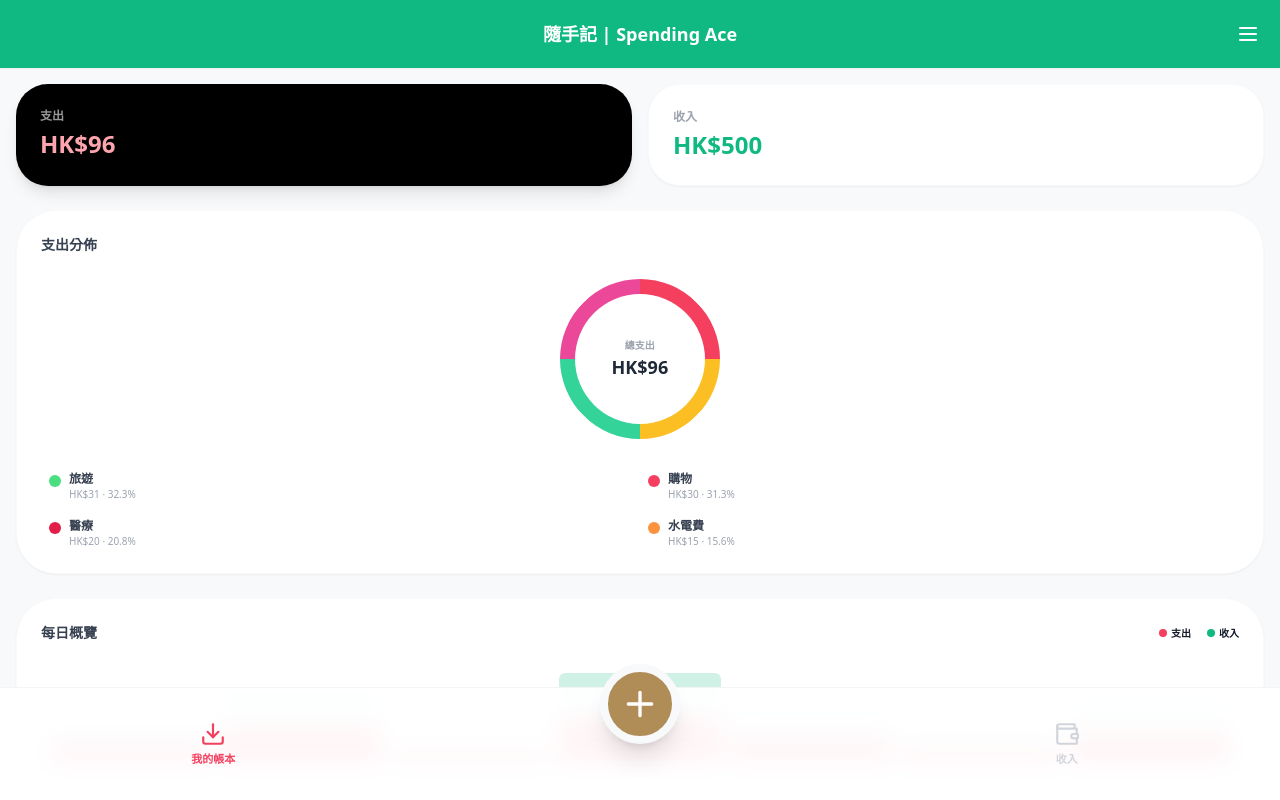
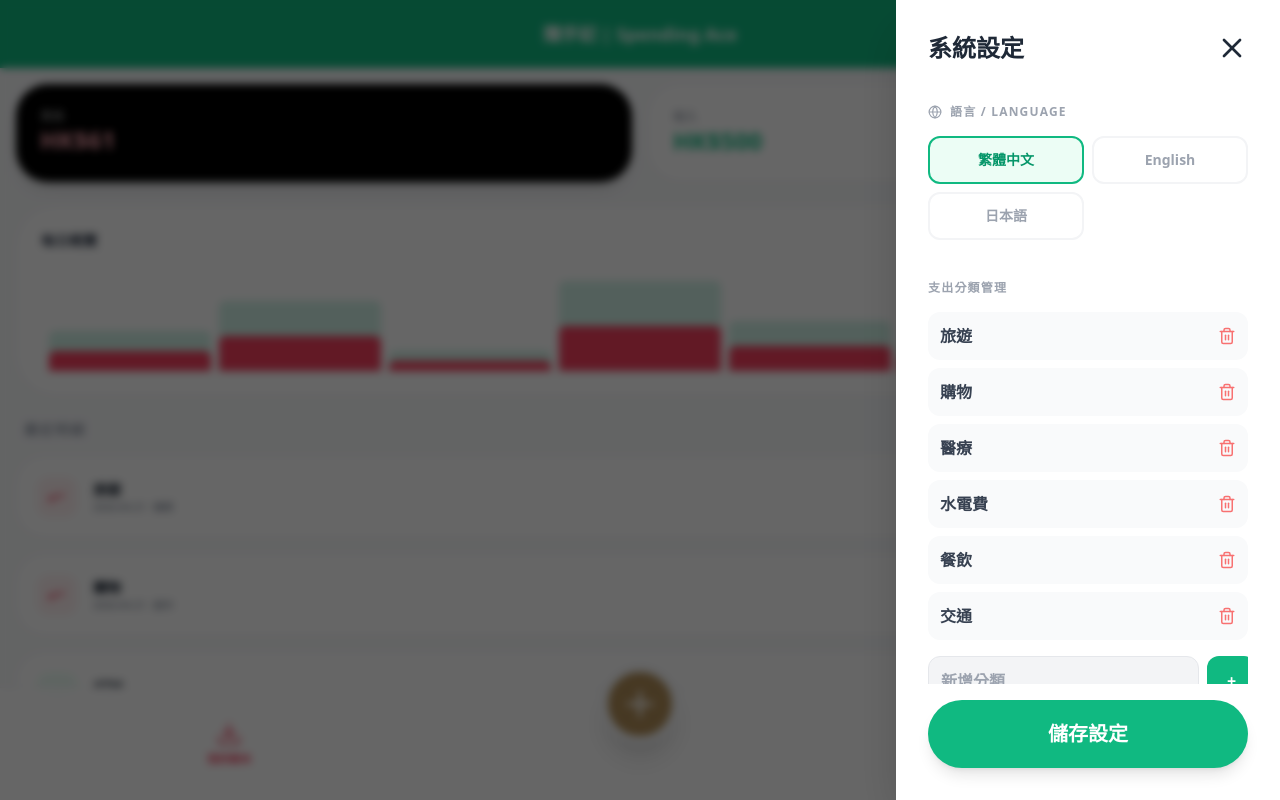
Before and after one commit to nattoisemobileai-max/mymoney, a React (Create React App) app: page / in a window 1280 px wide. Both pictures are taken after a click on the button 1240 px from the left and 34 px from the top of the page. Shown: the top 800 px of the page. Built offline with nearby package versions, Linux system fonts and the light colour scheme.

Commit message:
Update App.js

```diff
--- a/src/App.js
+++ b/src/App.js
@@ -1,27 +1,27 @@
 import React, { useState } from 'react';
 import {
   Download, Wallet, Plus, X, ChevronLeft, ChevronRight, Menu,
-  Settings, Delete, Mic, Camera, Calendar, Trash2, TrendingUp
+  Settings, Delete, Mic, Camera, Calendar, Trash2, TrendingUp, Globe
 } from 'lucide-react';
 
 const App = () => {
   const [activeTab, setActiveTab] = useState('home');
   const [showInputPage, setShowInputPage] = useState(false);
-  const [inputType, setInputType] = useState('expense');
+  const [inputType, setInputType] = useState('expense'); // expense 或 income
   const [showSettingsModal, setShowSettingsModal] = useState(false);
   const [showCalc, setShowCalc] = useState(false);
 
-  // 核心數據：包含類型、金額、類別、日期、備註
+  // 核心數據
   const [records, setRecords] = useState([
-    { type: 'expense', amount: 31, category: '旅遊', id: 1, color: '#4ADE80', date: '2026-04-21', note: '機票分期' },
-    { type: 'expense', amount: 30, category: '購物', id: 2, color: '#F43F5E', date: '2026-04-21', note: '超市買菜' },
-    { type: 'expense', amount: 20, category: '醫療', id: 3, color: '#E11D48', date: '2026-04-20', note: '看診' },
-    { type: 'expense', amount: 15, category: '水電費', id: 4, color: '#FB923C', date: '2026-04-19', note: '4月水費' },
+    { type: 'expense', amount: 31, category: '旅遊', id: 1, color: '#4ADE80', date: '2026-04-21', note: '機票' },
+    { type: 'expense', amount: 30, category: '購物', id: 2, color: '#F43F5E', date: '2026-04-21', note: '超市' },
     { type: 'income', amount: 500, category: 'ATM', id: 5, color: '#10B981', date: '2026-04-21', note: '提款' }
   ]);
 
+  // 設定數據 (含分類與語言)
   const [currentSettings, setCurrentSettings] = useState({
     themeColor: 'bg-emerald-500',
+    language: '繁體中文',
     appName: '隨手記 | Spending Ace',
     categories: ['旅遊', '購物', '醫療', '水電費', '餐飲', '交通']
   });
@@ -32,20 +32,28 @@ const App = () => {
   });
 
   const [calcExpr, setCalcExpr] = useState('');
+  const [newCatInput, setNewCatInput] = useState('');
 
-  // 計算統計數據
-  const totalExp = records.filter(r => r.type === 'expense').reduce((s, r) => s + r.amount, 0);
-  const totalInc = records.filter(r => r.type === 'income').reduce((s, r) => s + r.amount, 0);
-
-  // 儲存邏輯
+  // 儲存邏輯 (含驗證與成功提示)
   const handleSave = () => {
     if (parseFloat(formData.amount) === 0 || formData.amount === '0') {
       alert("⚠️ 金額不能為 0！"); return;
     }
-    setRecords([{ ...formData, type: inputType, amount: Number(formData.amount), id: Date.now() }, ...records]);
+    const newRecord = { ...formData, type: inputType, amount: Number(formData.amount), id: Date.now() };
+    setRecords([newRecord, ...records]);
     alert("✅ 儲存成功！");
     setShowInputPage(false);
-    setFormData({ ...formData, amount: '0', note: '', date: getTodayStr() });
+    setFormData({ amount: '0', category: currentSettings.categories[0], note: '', date: getTodayStr() });
+  };
+
+  const handleCalcInput = (val) => {
+    if (val === 'C') { setCalcExpr(''); return; }
+    if (val === 'del') { setCalcExpr(calcExpr.slice(0, -1)); return; }
+    if (val === '=') {
+      try { setFormData({ ...formData, amount: eval(calcExpr).toString() }); setShowCalc(false); setCalcExpr(''); } catch { setCalcExpr('Error'); }
+      return;
+    }
+    setCalcExpr(calcExpr + val);
   };
 
   return (
@@ -55,105 +63,70 @@ const App = () => {
       <div className={`${currentSettings.themeColor} text-white p-5 sticky top-0 z-50 shadow-sm flex justify-between items-center`}>
         <div className="w-10"></div>
         <h1 className="font-bold text-lg">{currentSettings.appName}</h1>
-        <button onClick={() => setShowSettingsModal(true)} className="w-10 flex justify-end"><Menu size={24} /></button>
+        <button onClick={() => setShowSettingsModal(true)} className="w-10 flex justify-end active:scale-75 transition-all">
+          <Menu size={24} />
+        </button>
       </div>
 
-      <main className="p-4 space-y-5">
+      {/* 主頁內容：統計與明細 (同 image_3.png) */}
       {activeTab === 'home' && (
-          <div className="animate-in fade-in space-y-6">
-            {/* 1. 頂部收支總覽卡片 */}
+        <main className="p-4 space-y-6 animate-in fade-in">
           <div className="grid grid-cols-2 gap-4">
             <div className="bg-black text-white p-6 rounded-[2rem] shadow-lg">
-                <p className="text-xs font-bold opacity-60 mb-1">支出</p>
-                <p className="text-2xl font-black text-rose-300">HK${totalExp}</p>
+              <p className="text-xs font-bold opacity-60">支出</p>
+              <p className="text-2xl font-black text-rose-300">HK${records.filter(r=>r.type==='expense').reduce((s,r)=>s+r.amount,0)}</p>
             </div>
             <div className="bg-white p-6 rounded-[2rem] shadow-sm border border-gray-50">
-                <p className="text-xs font-bold text-gray-400 mb-1">收入</p>
-                <p className="text-2xl font-black text-emerald-500">HK${totalInc}</p>
+              <p className="text-xs font-bold text-gray-400">收入</p>
+              <p className="text-2xl font-black text-emerald-500">HK${records.filter(r=>r.type==='income').reduce((s,r)=>s+r.amount,0)}</p>
             </div>
           </div>
 
-            {/* 2. 支出分佈 (Donut Chart Style) */}
           <div className="bg-white p-6 rounded-[2.5rem] shadow-sm border border-gray-50">
-              <h3 className="text-sm font-black text-gray-700 mb-6">支出分佈</h3>
-              <div className="flex justify-center mb-8 relative">
-                <div className="w-40 h-40 rounded-full border-[15px] border-emerald-400 border-t-rose-500 border-r-amber-400 border-l-pink-500 transform rotate-45 flex items-center justify-center">
-                  <div className="rotate-[-45deg] text-center">
-                    <p className="text-[10px] text-gray-400 font-bold">總支出</p>
-                    <p className="text-lg font-black text-gray-800">HK${totalExp}</p>
-                  </div>
-                </div>
-              </div>
-              {/* 圖例詳情 */}
-              <div className="grid grid-cols-2 gap-4 px-2">
-                {records.filter(r => r.type === 'expense').slice(0, 4).map(r => (
-                  <div key={r.id} className="flex items-start gap-2">
-                    <div className="w-3 h-3 rounded-full mt-1" style={{ backgroundColor: r.color || '#4ADE80' }}></div>
-                    <div>
-                      <p className="text-xs font-bold text-gray-700">{r.category}</p>
-                      <p className="text-[10px] text-gray-400">HK${r.amount} · {((r.amount/totalExp)*100).toFixed(1)}%</p>
-                    </div>
+            <h3 className="text-sm font-black text-gray-700 mb-6">每日概覽</h3>
+            <div className="h-24 flex items-end justify-around gap-2 px-2">
+              {[40, 70, 20, 90, 50, 30, 60].map((h, i) => (
+                <div key={i} className="w-full bg-emerald-500/20 rounded-t-md relative" style={{ height: `${h}px` }}>
+                  <div className="absolute bottom-0 w-full bg-rose-500 rounded-t-md" style={{ height: `${h/2}px` }}></div>
                 </div>
               ))}
             </div>
           </div>
 
-            {/* 3. 每日概覽 Bar Chart (仿圖片) */}
-            <div className="bg-white p-6 rounded-[2.5rem] shadow-sm border border-gray-50">
-              <div className="flex justify-between items-center mb-6">
-                <h3 className="text-sm font-black text-gray-700">每日概覽</h3>
-                <div className="flex gap-4 text-[10px] font-bold">
-                  <span className="flex items-center gap-1"><div className="w-2 h-2 rounded-full bg-rose-500"></div> 支出</span>
-                  <span className="flex items-center gap-1"><div className="w-2 h-2 rounded-full bg-emerald-500"></div> 收入</span>
-                </div>
-              </div>
-              <div className="h-24 flex items-end justify-around gap-2 px-2">
-                {[40, 70, 20, 90, 50, 30, 60].map((h, i) => (
-                  <div key={i} className="flex flex-col items-center gap-1 flex-1">
-                    <div className="w-full bg-emerald-500/20 rounded-t-md relative" style={{ height: `${h}px` }}>
-                      <div className="absolute bottom-0 w-full bg-rose-500 rounded-t-md" style={{ height: `${h/2}px` }}></div>
-                    </div>
-                  </div>
-                ))}
-              </div>
-            </div>
-
-            {/* 4. 明細列表 (Detail Records) */}
-            <div className="space-y-4 pt-2">
+          <div className="space-y-4">
             <h3 className="text-sm font-black text-gray-400 px-2 uppercase tracking-widest">最近明細</h3>
             {records.map(record => (
               <div key={record.id} className="bg-white p-5 rounded-[1.8rem] shadow-sm flex justify-between items-center border border-gray-50">
                 <div className="flex items-center gap-4">
-                    <div className={`w-12 h-12 rounded-2xl flex items-center justify-center ${record.type === 'expense' ? 'bg-rose-50 text-rose-500' : 'bg-emerald-50 text-emerald-500'}`}>
-                      <TrendingUp size={20} className={record.type === 'expense' ? 'rotate-180' : ''}/>
+                  <div className={`w-10 h-10 rounded-xl flex items-center justify-center ${record.type === 'expense' ? 'bg-rose-50 text-rose-500' : 'bg-emerald-50 text-emerald-500'}`}>
+                    <TrendingUp size={18} className={record.type === 'expense' ? 'rotate-180' : ''}/>
                   </div>
                   <div>
-                      <p className="font-black text-gray-800">{record.category}</p>
-                      <p className="text-xs font-bold text-gray-400">{record.date} {record.note && `· ${record.note}`}</p>
+                    <p className="font-black text-gray-800 text-sm">{record.category}</p>
+                    <p className="text-[10px] font-bold text-gray-400">{record.date} {record.note && `· ${record.note}`}</p>
                   </div>
                 </div>
-                  <p className={`text-lg font-black ${record.type === 'expense' ? 'text-rose-600' : 'text-emerald-600'}`}>
+                <p className={`font-black ${record.type === 'expense' ? 'text-rose-600' : 'text-emerald-600'}`}>
                   {record.type === 'expense' ? '-' : '+'}HK${record.amount}
                 </p>
               </div>
             ))}
           </div>
-          </div>
+        </main>
       )}
-      </main>
 
-      {/* 新增支出頁面 (保留橫向日曆列) */}
+      {/* 新增支出/收入頁面 (統一顯示邏輯) */}
       {showInputPage && (
         <div className="fixed inset-0 bg-white z-[70] flex flex-col animate-in slide-in-from-bottom duration-300 overflow-y-auto pb-40">
-          <div className={`${inputType === 'expense' ? 'bg-red-500' : 'bg-blue-500'} p-6 text-white flex justify-between items-center sticky top-0`}>
+          <div className={`${inputType === 'expense' ? 'bg-red-500' : 'bg-blue-500'} p-6 text-white flex justify-between items-center sticky top-0 shadow-md`}>
             <button onClick={() => setShowInputPage(false)}><X size={32} /></button>
             <span className="text-xl font-black">{inputType === 'expense' ? '新增支出' : '新增收入'}</span>
-            <button onClick={handleSave} className="bg-white text-gray-800 px-8 py-2 rounded-full font-black">儲存</button>
+            <button onClick={handleSave} className="bg-white text-gray-800 px-8 py-2 rounded-full font-black active:scale-95 transition-all">儲存</button>
           </div>
 
-          {/* 橫向日曆列 */}
+          {/* 橫向日曆列 (同 image_2.png) */}
           <section className="bg-gray-50/50 py-6">
-            <div className="flex items-center justify-center gap-6 mb-6 font-black">
+            <div className="flex items-center justify-center gap-6 mb-6 font-black text-gray-800">
               <ChevronLeft size={20} className="text-gray-300"/> 2026年4月 <ChevronRight size={20} className="text-gray-300"/>
             </div>
             <div className="flex gap-3 overflow-x-auto no-scrollbar px-6">
@@ -168,27 +141,76 @@ const App = () => {
 
           <div className="p-6 space-y-10">
             <section>
-              <label className="text-sm font-black text-gray-400 mb-4 block underline decoration-rose-500 decoration-4">* Amount / 金額 (HKD $)</label>
-              <div onClick={() => setShowCalc(true)} className="w-full bg-white border-2 border-gray-100 p-6 rounded-[2rem] text-5xl font-black text-right shadow-inner">{formData.amount}</div>
+              <label className="text-sm font-black text-gray-400 mb-4 block underline decoration-rose-500 decoration-4 uppercase tracking-tighter">
+                * Amount / 金額 (HKD $)
+              </label>
+              <div onClick={() => setShowCalc(true)} className="w-full bg-white border-2 border-gray-100 p-6 rounded-[2rem] text-5xl font-black text-right shadow-inner text-gray-800">{formData.amount}</div>
             </section>
+
             <section>
-              <label className="text-sm font-black text-gray-400 mb-3 block">Remarks / 備註</label>
-              <textarea placeholder="點此輸入備註..." value={formData.note} onChange={(e) => setFormData({...formData, note: e.target.value})} className="w-full bg-gray-50 p-4 rounded-2xl outline-none font-bold text-gray-700 min-h-[100px] border border-gray-100"/>
+              <label className="text-sm font-black text-gray-400 mb-4 block uppercase tracking-widest">Category / 分類</label>
+              <div className="flex gap-3 overflow-x-auto no-scrollbar">
+                {(inputType === 'expense' ? currentSettings.categories : ['ATM', '八達通', 'AlipayHK', '薪金']).map(name => (
+                  <button key={name} onClick={() => setFormData({...formData, category: name})} className={`px-8 py-4 rounded-2xl border-2 whitespace-nowrap font-black transition-all ${formData.category === name ? 'border-blue-500 bg-blue-50 text-blue-600' : 'border-gray-100 bg-white text-gray-400'}`}>{name}</button>
+                ))}
+              </div>
+            </section>
+
+            <section className="bg-white p-5 rounded-3xl border border-gray-100 shadow-sm">
+              <label className="text-xs font-black text-gray-400 mb-3 block uppercase tracking-widest">Remarks / 備註</label>
+              <textarea placeholder="點此輸入備註內容..." value={formData.note} onChange={(e) => setFormData({...formData, note: e.target.value})} className="w-full bg-[#F9F9F6] p-4 rounded-2xl outline-none font-bold text-gray-700 min-h-[100px]"/>
             </section>
           </div>
         </div>
       )}
 
+      {/* 設定 Modal (修復點：分類管理、語言切換) */}
+      {showSettingsModal && (
+        <div className="fixed inset-0 bg-black/60 z-[100] flex justify-end backdrop-blur-sm animate-in fade-in">
+          <div className="bg-white w-5/6 max-w-sm h-full p-8 flex flex-col shadow-2xl animate-in slide-in-from-right">
+            <div className="flex justify-between items-center mb-10 text-gray-800"><h2 className="text-2xl font-black">系統設定</h2><button onClick={() => setShowSettingsModal(false)}><X size={32} /></button></div>
+
+            <div className="flex-1 space-y-10 overflow-y-auto">
+              <section>
+                <label className="text-xs font-black text-gray-400 mb-4 block uppercase tracking-widest flex items-center gap-2"><Globe size={14}/> 語言 / Language</label>
+                <div className="grid grid-cols-2 gap-2">
+                  {['繁體中文', 'English', '日本語'].map(lang => (
+                    <button key={lang} onClick={() => setCurrentSettings({...currentSettings, language: lang})} className={`p-3 rounded-xl border-2 font-bold text-sm ${currentSettings.language === lang ? 'border-emerald-500 bg-emerald-50 text-emerald-600' : 'border-gray-100 text-gray-400'}`}>{lang}</button>
+                  ))}
+                </div>
+              </section>
+
+              <section>
+                <label className="text-xs font-black text-gray-400 mb-4 block uppercase tracking-widest">支出分類管理</label>
+                <div className="space-y-2 mb-4">
+                  {currentSettings.categories.map(cat => (
+                    <div key={cat} className="flex justify-between items-center bg-gray-50 p-3 rounded-xl">
+                      <span className="font-bold text-gray-700">{cat}</span>
+                      <button onClick={() => setCurrentSettings({...currentSettings, categories: currentSettings.categories.filter(c => c !== cat)})} className="text-red-400 active:scale-75"><Trash2 size={18}/></button>
+                    </div>
+                  ))}
+                </div>
+                <div className="flex gap-2">
+                  <input type="text" placeholder="新增分類..." value={newCatInput} onChange={(e) => setNewCatInput(e.target.value)} className="flex-1 bg-gray-100 p-3 rounded-xl font-bold outline-none border focus:border-emerald-500"/>
+                  <button onClick={() => { if(newCatInput) { setCurrentSettings({...currentSettings, categories: [...currentSettings.categories, newCatInput]}); setNewCatInput(''); } }} className="bg-emerald-500 text-white px-5 rounded-xl font-black active:scale-90">+</button>
+                </div>
+              </section>
+            </div>
+            <button onClick={() => setShowSettingsModal(false)} className={`w-full py-5 ${currentSettings.themeColor} text-white rounded-[2.5rem] text-xl font-black mt-4 shadow-lg active:scale-95 transition-all`}>儲存設定</button>
+          </div>
+        </div>
+      )}
+
       {/* 底部導航 */}
-      <nav className="fixed bottom-0 left-0 right-0 bg-white/95 backdrop-blur-md border-t border-gray-100 flex justify-around items-center py-4 z-40">
-        <button onClick={() => setActiveTab('home')} className={`flex flex-col items-center w-1/3 ${activeTab === 'home' ? 'text-rose-500' : 'text-gray-300'}`}>
+      <nav className="fixed bottom-0 left-0 right-0 bg-white/95 backdrop-blur-md border-t border-gray-100 flex justify-around items-center py-4 z-40 px-6">
+        <button onClick={() => setActiveTab('home')} className={`flex flex-col items-center w-1/3 transition-all ${activeTab === 'home' ? 'text-rose-500' : 'text-gray-300'}`}>
           <Download size={26}/><span className="text-[11px] mt-1 font-black">我的帳本</span>
         </button>
         <div className="relative -top-10 w-1/3 flex justify-center">
           <button onClick={() => { setInputType('expense'); setShowInputPage(true); }} className="bg-[#B08D57] w-20 h-20 rounded-full flex items-center justify-center text-white shadow-xl border-[8px] border-[#F8F9FB] active:scale-90 transition-all"><Plus size={40} /></button>
         </div>
-        <button onClick={() => setActiveTab('income')} className={`flex flex-col items-center w-1/3 ${activeTab === 'income' ? 'text-emerald-500' : 'text-gray-300'}`}>
-          <Wallet size={26}/><span className="text-[11px] mt-1 font-black">收入</span>
+        <button onClick={() => { setInputType('income'); setShowInputPage(true); }} className={`flex flex-col items-center w-1/3 transition-all text-gray-300`}>
+          <Wallet size={26}/><span className="text-[11px] mt-1 font-black">新增收入</span>
         </button>
       </nav>
     </div>
```
Lines whose indentation alone changed are shown as unchanged.
